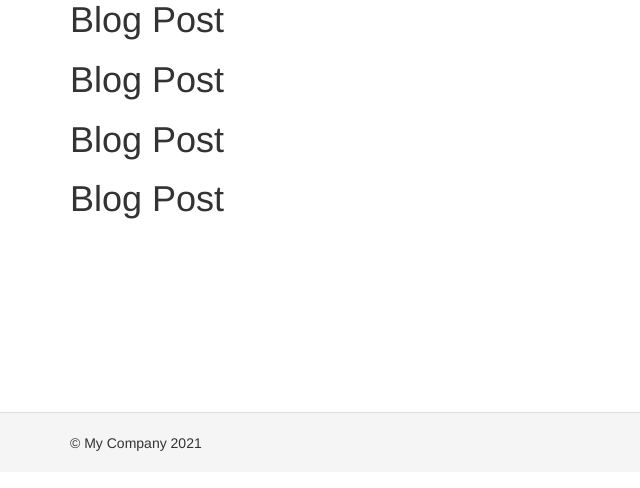
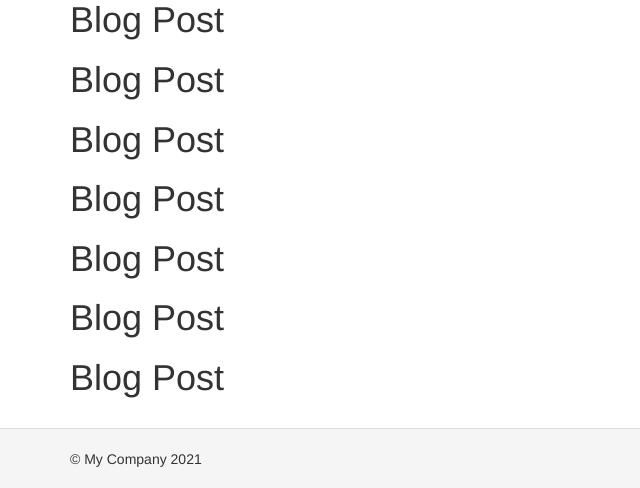
Before and after one commit to bender133/testwork, a Yii app: template views/my/blog-post.php in a window 1280 px wide. Shown: the part 328-816 px from the top of the page, without its empty margins (0-640 px from the left). Before the commit the page ends 779 px from the top, so only its background shows below. Run offline with PHP 8.4 and a stand-in for Yii, Linux system fonts and the light colour scheme; the template is opened without the code that fills it, so the values that code supplies are empty; some libraries are stand-ins or nearby versions.

Commit message:
тест

```diff
--- a/views/my/blog-post.php
+++ b/views/my/blog-post.php
@@ -1,3 +1,6 @@
+<h1>Blog Post</h1>
+<h1>Blog Post</h1>
+<h1>Blog Post</h1>
 <h1>Blog Post</h1>
 <h1>Blog Post</h1>
 <h1>Blog Post</h1>
```
